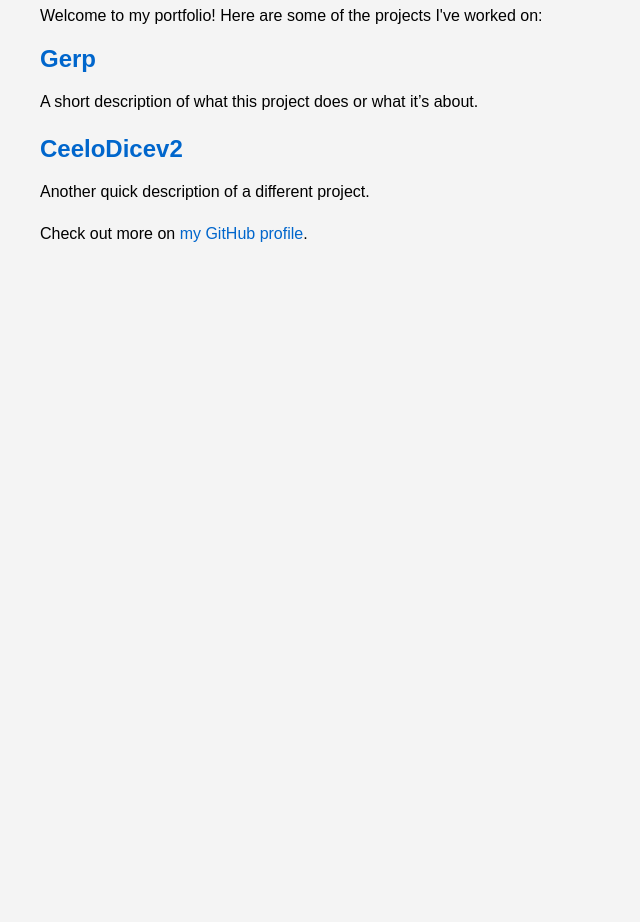
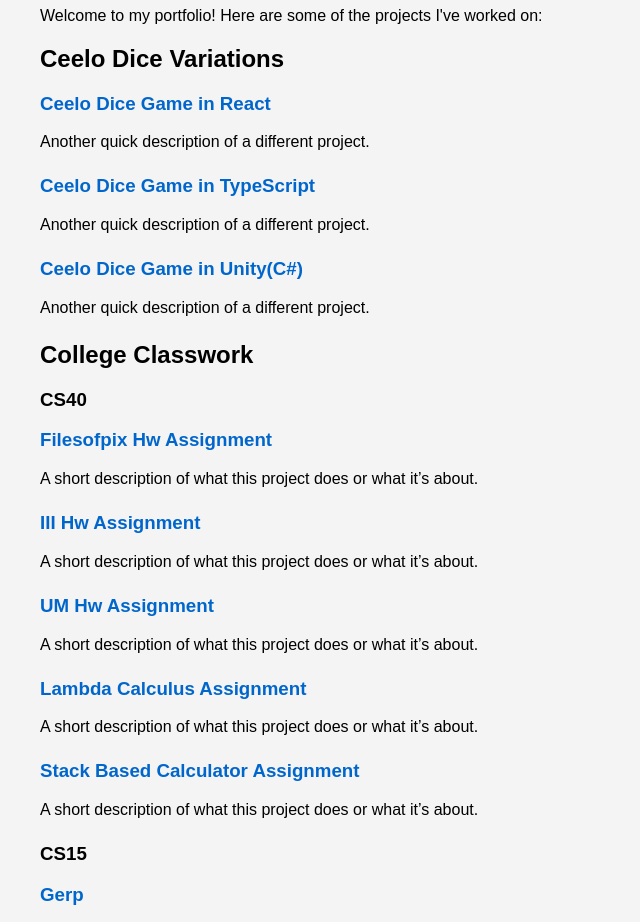
Before and after one commit to ianeryan17/ianeryan17.github.io, a plain HTML site: page index.html in a window 1280 px wide. Shown: the part 114-1036 px from the top of the page, without its empty margins (0-640 px from the left). Before the commit the page ends 800 px from the top, so only its background shows below. Drawn offline with Linux system fonts and the light colour scheme.

Commit message:
Update index.html

```diff
--- a/index.html
+++ b/index.html
@@ -25,17 +25,56 @@
   </style>
 </head>
 <body>
-  <h1>Hello, I'm Your Name 👋</h1>
+  <h1>Hello, I'm Ian Ryan 👋</h1>
   <p>Welcome to my portfolio! Here are some of the projects I've worked on:</p>
 
+  <h2>Ceelo Dice Variations</h2>
   <div class="project">
-    <h2><a href="https://github.com/ianeryan17/gerp" target="_blank">Gerp</a></h2>
+    <h3><a href="https://github.com/ianeryan17/CeeloDiceReact" target="_blank">Ceelo Dice Game in React</a></h2>
+    <p>Another quick description of a different project.</p>
+  </div>
+
+  <div class="project">
+    <h3><a href="https://github.com/ianeryan17/CeeloDicev2" target="_blank">Ceelo Dice Game in TypeScript</a></h2>
+    <p>Another quick description of a different project.</p>
+  </div>
+
+  <div class="project">
+    <h3><a href="https://github.com/ianeryan17/Cee-loDiceUnity" target="_blank">Ceelo Dice Game in Unity(C#)</a></h2>
+    <p>Another quick description of a different project.</p>
+  </div>
+
+  <h2>College Classwork</h2>
+  <h3>CS40</h3>
+  <div class="project">
+    <h3><a href="https://github.com/ianeryan17/cs40_filesofpix" target="_blank">Filesofpix Hw Assignment</a></h2>
     <p>A short description of what this project does or what it’s about.</p>
   </div>
 
   <div class="project">
-    <h2><a href="https://github.com/ianeryan17/CeeloDicev2" target="_blank">CeeloDicev2</a></h2>
-    <p>Another quick description of a different project.</p>
+    <h3><a href="https://github.com/ianeryan17/cs40_iii" target="_blank">III Hw Assignment</a></h2>
+    <p>A short description of what this project does or what it’s about.</p>
+  </div>
+
+  <div class="project">
+    <h3><a href="https://github.com/ianeryan17/cs40_um" target="_blank">UM Hw Assignment</a></h2>
+    <p>A short description of what this project does or what it’s about.</p>
+  </div>
+
+  <div class="project">
+    <h3><a href="https://github.com/ianeryan17/cs40_hw7" target="_blank">Lambda Calculus Assignment</a></h2>
+    <p>A short description of what this project does or what it’s about.</p>
+  </div>
+
+  <div class="project">
+    <h3><a href="https://github.com/ianeryan17/cs40_hw8" target="_blank">Stack Based Calculator Assignment</a></h2>
+    <p>A short description of what this project does or what it’s about.</p>
+  </div>
+
+  <h3>CS15</h3>
+  <div class="project">
+    <h3><a href="https://github.com/ianeryan17/gerp" target="_blank">Gerp</a></h2>
+    <p>A short description of what this project does or what it’s about.</p>
   </div>
 
   <p>Check out more on <a href="https://github.com/ianeryan17" target="_blank">my GitHub profile</a>.</p>
```
